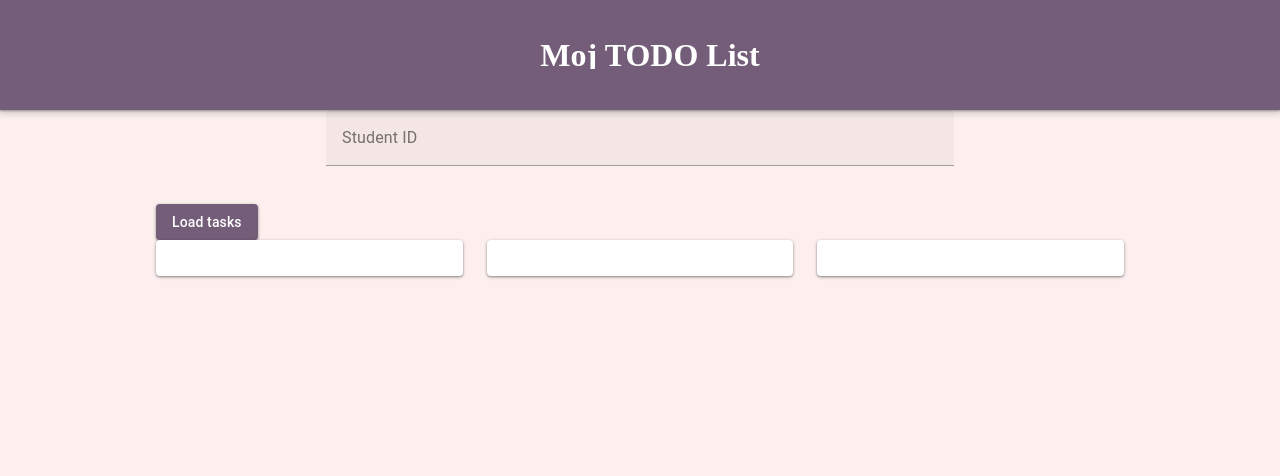
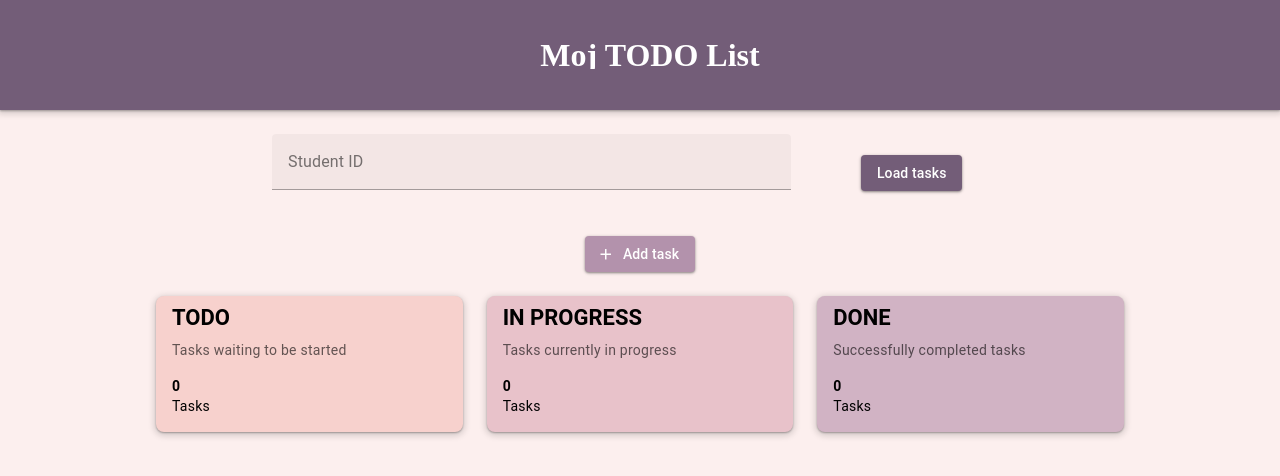
Before and after one commit to etssu/webte1_todo, a Vue app: page / in a window 1280 px wide. Shown: the top 476 px of the page. Built offline with nearby package versions, Linux system fonts and the light colour scheme.

Commit message:
add: addTask button

```diff
--- a/css/styles.css
+++ b/css/styles.css
@@ -41,3 +41,7 @@
     font-weight: 700;
     font-size: 32px;
 }
+
+v-app {
+    font-family: 'Nunito', serif;
+}
--- a/src/App.vue
+++ b/src/App.vue
@@ -5,12 +5,31 @@
   // store tasks
   const tasks = ref([]);
   const name = ref('');
+  const errorMessage = ref('');
 
-  async function loadTasks(){
+  async function loadTasks() {
+    errorMessage.value = '';
+
+    if (!name.value.trim()) {
+        errorMessage.value = 'Please enter your name to continue.';
+        return;
+    }
+
     try {
-    tasks.value = await getTasks(name.value);
+        tasks.value = await getTasks(name.value);
     } catch (error) {
-      console.error(error);
+        errorMessage.value = 'Failed to load tasks. Please try again.';
+        console.error(error);
+    }
+  }
+
+  async function createTask(task) {
+    try {
+        await addTask(name.value, task);
+        await loadTasks();
+    } catch (error) {
+        errorMessage.value = 'Failed to add task. Please try again.';
+        console.error(error);
     }
   }
 </script>
@@ -24,38 +43,91 @@
     </v-app-bar>
 
     <v-main>
-      <v-row justify="center">
-        <v-col cols="12" md="6">
+      <v-row justify="center" align="center" class="mt-6">
+        <v-col cols="12" md="5">
           <v-text-field
             v-model="name"
             label="Student ID"
             placeholder="Enter your ID"
           />
+
+          <p v-if="errorMessage" class="text-error text-caption mt-n4">
+            {{ errorMessage }}
+          </p>
+        </v-col>
+
+        <v-col cols="12" md="2" class="d-flex justify-center">
+          <v-btn
+            class="loader"
+            color="primary"
+            @click="loadTasks()"
+          >
+            Load tasks
+          </v-btn>
         </v-col>
       </v-row>
 
       <v-container>
-        <v-btn color="primary" @click="loadTasks()">
-          Load tasks
-        </v-btn>
+        <v-row justify="center" class="mt-2">
+          <v-btn color="secondary">
+            <v-icon start>mdi-plus</v-icon>
+            Add task
+          </v-btn>
+        </v-row>
 
-        <v-row>
-          <v-col>
-            <v-card text="" title="">
+        <v-row class="mt-6" align="start">
+          <!-- TODO -->
+          <v-col cols="12" md="4">
+            <v-card color="#F7D1CD" rounded="lg" elevation="2">
+              <v-card-title class="text-h6 font-weight-bold">
+                TODO
+              </v-card-title>
 
+              <v-card-subtitle>
+                Tasks waiting to be started
+              </v-card-subtitle>
+
+              <v-card-text>
+                <div class="text-h4 font-weight-bold">0</div>
+                <div class="text-caption">Tasks</div>
+              </v-card-text>
             </v-card>
           </v-col>
-          <v-col>
-            <v-card text="" title="">
 
+          <!-- IN PROGRESS -->
+          <v-col cols="12" md="4">
+            <v-card color="#E8C2CA" rounded="lg" elevation="2">
+              <v-card-title class="text-h6 font-weight-bold">
+                IN PROGRESS
+              </v-card-title>
+
+              <v-card-subtitle>
+                Tasks currently in progress
+              </v-card-subtitle>
+
+              <v-card-text>
+                <div class="text-h4 font-weight-bold">0</div>
+                <div class="text-caption">Tasks</div>
+              </v-card-text>
             </v-card>
+          </v-col>
 
-          </v-col>
-          <v-col>
-            <v-card text="" title="">
+          <!-- DONE -->
+          <v-col cols="12" md="4">
+            <v-card color="#D1B3C4" rounded="lg" elevation="2">
+              <v-card-title class="text-h6 font-weight-bold">
+                DONE
+              </v-card-title>
 
+              <v-card-subtitle>
+                Successfully completed tasks
+              </v-card-subtitle>
+
+              <v-card-text>
+                <div class="text-h4 font-weight-bold">0</div>
+                <div class="text-caption">Tasks</div>
+              </v-card-text>
             </v-card>
-
           </v-col>
         </v-row>
       </v-container>
```
